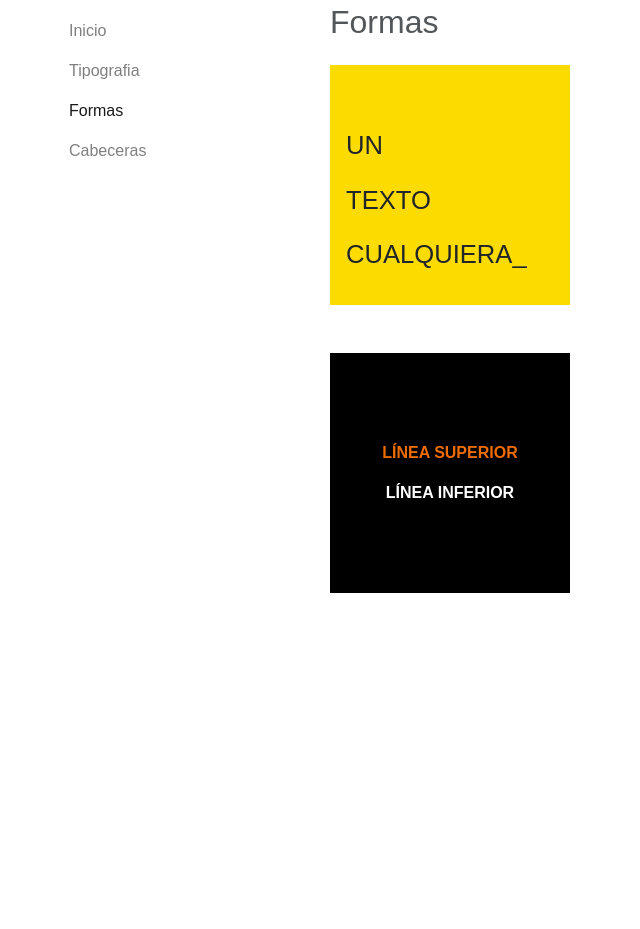
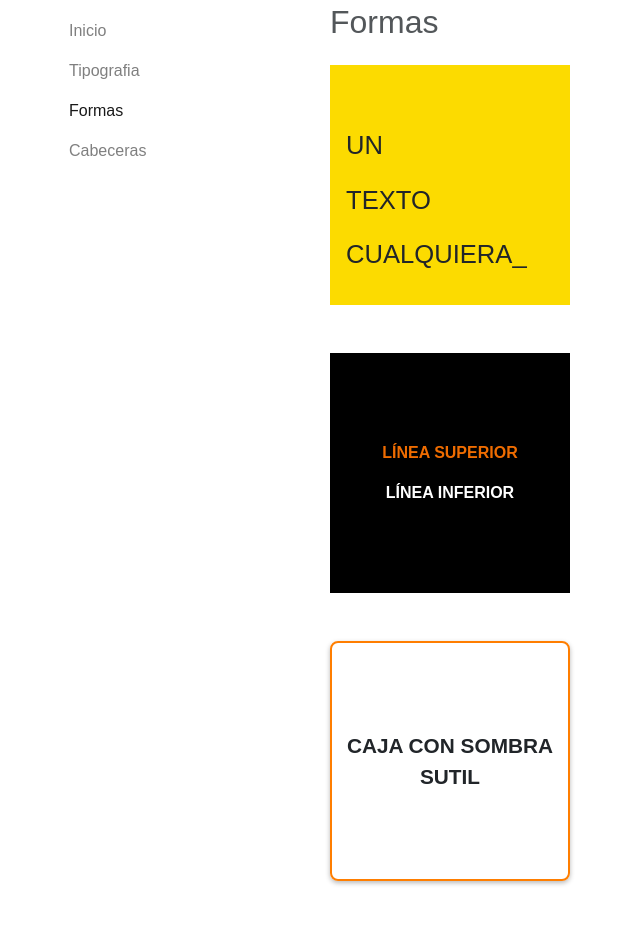
Before and after one commit to sergiodiezdepedro/guia-estilo, a website: page formas.html in a window 1280 px wide. Shown: the part 181-1110 px from the top of the page, without its empty margins (40-680 px from the left). Before the commit the page ends 822 px from the top, so only its background shows below. Drawn offline with nearby package versions, Linux system fonts and the light colour scheme.

Commit message:
Añadida una forma

```diff
--- a/formas.html
+++ b/formas.html
@@ -73,6 +73,15 @@
                         </div>
                     </div>
                 </div>
+                <div class="row">
+                    <div class="col-12 mb-5">
+                        <div class="caja-con-sombra">
+                            <p>
+                                Caja con sombra sutil
+                            </p>
+                        </div>
+                    </div>
+                </div>
             </section>
             <!-- Fin Sección Principal -->
         </div>
--- a/scss/partials/_formas.scss
+++ b/scss/partials/_formas.scss
@@ -34,3 +34,20 @@
         }
     }
 }
+
+.caja-con-sombra {
+    @extend .contenedor;
+    display: flex;
+    justify-content: center;
+    align-items: center;
+    border-radius: 8px;
+    box-shadow: rgba(0, 0, 0, .28) 0px 2px 5px;
+    border: 2px solid #ff7e00;
+    p {
+        margin-bottom: 0;
+        text-transform: uppercase;
+        text-align: center;
+        font-weight: 600;
+        font-size: 1.3rem;
+    }
+}
```
Also changed, not shown: css/styles.css.
